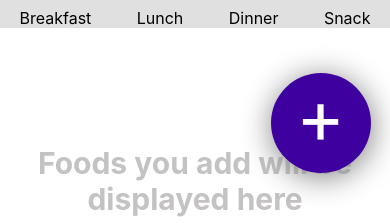
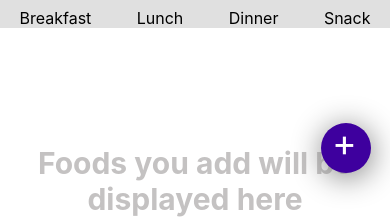
Before and after one commit to SheeranJL/Nutrition_tracker_app, a React (Create React App) app: page / in a window 390 px wide. Shown: the part 652-875 px from the top of the page. Built offline with nearby package versions, Linux system fonts and the light colour scheme; no server answers.

Commit message:
general fixes and changes

```diff
--- a/src/App.css
+++ b/src/App.css
@@ -2,41 +2,6 @@
   box-sizing: border-box;
 }
 
-.App {
-  text-align: center;
+.app-container {
+  height: auto;
 }
-
-.App-logo {
-  height: 40vmin;
-  pointer-events: none;
-}
-
-@media (prefers-reduced-motion: no-preference) {
-  .App-logo {
-    animation: App-logo-spin infinite 20s linear;
-  }
-}
-
-.App-header {
-  background-color: #282c34;
-  min-height: 100vh;
-  display: flex;
-  flex-direction: column;
-  align-items: center;
-  justify-content: center;
-  font-size: calc(10px + 2vmin);
-  color: white;
-}
-
-.App-link {
-  color: #61dafb;
-}
-
-@keyframes App-logo-spin {
-  from {
-    transform: rotate(0deg);
-  }
-  to {
-    transform: rotate(360deg);
-  }
-}
--- a/src/App.js
+++ b/src/App.js
@@ -12,11 +12,11 @@ const App = () => {
 
   return (
 
-    <>
+    <div className='app-container'>
       <Header />
       <MainPage />
       <NewFoodIcon />
-    </>
+    </div>
   );
 }
 
--- a/src/components/main-page/main-page.scss
+++ b/src/components/main-page/main-page.scss
@@ -4,7 +4,7 @@
 
   .profile-section {
     width: 30%;
-    height: 1000vw;
+    height: auto;
     z-index: 10000;
     background-color: rgba(224, 224, 224)
   }
--- a/src/components/new-food-icon/new-food-icon.scss
+++ b/src/components/new-food-icon/new-food-icon.scss
@@ -9,9 +9,10 @@
   align-items: center;
   margin-left: auto;
   border-radius: 50%;
-  position: relative;
+  position: fixed;
   bottom: 0;
   right: 0;
+  left: 0;
   margin-bottom: 5%;
   margin-right: 5%;
   position: fixed;
@@ -29,3 +30,19 @@
   }
 
 }
+
+@media only screen and (max-width: 450px) {
+  .add-icon-container {
+    height: 50px;
+    position: fixed;
+    width: 50px;
+    z-index: 20000000000;
+
+
+    .add-icon {
+      padding-top: 5px;
+      padding-right: 2px;
+      font-size: 37.5px;
+    }
+  }
+}
--- a/src/components/select-modal/select-modal.js
+++ b/src/components/select-modal/select-modal.js
@@ -93,10 +93,10 @@ const SelectModal = ({item, hidden, handleClick}) => {
               <div className='add-to-meal'>
 
                 <select ref={selectElement} className='meal-time-dropdown' name='meal-type' id='meal-type'>
-                  <option value='breakfast'>Breakfast</option>
-                  <option value='lunch'>Lunch</option>
-                  <option value='dinner'>Dinner</option>
-                  <option value='snack'>Snack</option>
+                  <option className='dropdown-value' value='breakfast'>Breakfast</option>
+                  <option className='dropdown-value' value='lunch'>Lunch</option>
+                  <option className='dropdown-value' value='dinner'>Dinner</option>
+                  <option className='dropdown-value' value='snack'>Snack</option>
                 </select>
 
                 <div className='modal-add-button-container'>
--- a/src/components/select-modal/select-modal.scss
+++ b/src/components/select-modal/select-modal.scss
@@ -121,6 +121,11 @@
   .meal-time-dropdown {
     height: 40px;
     background-color: #e0e0e0;
+
+    option {
+      width: 10px;
+    }
+
   }
 
 }
```
